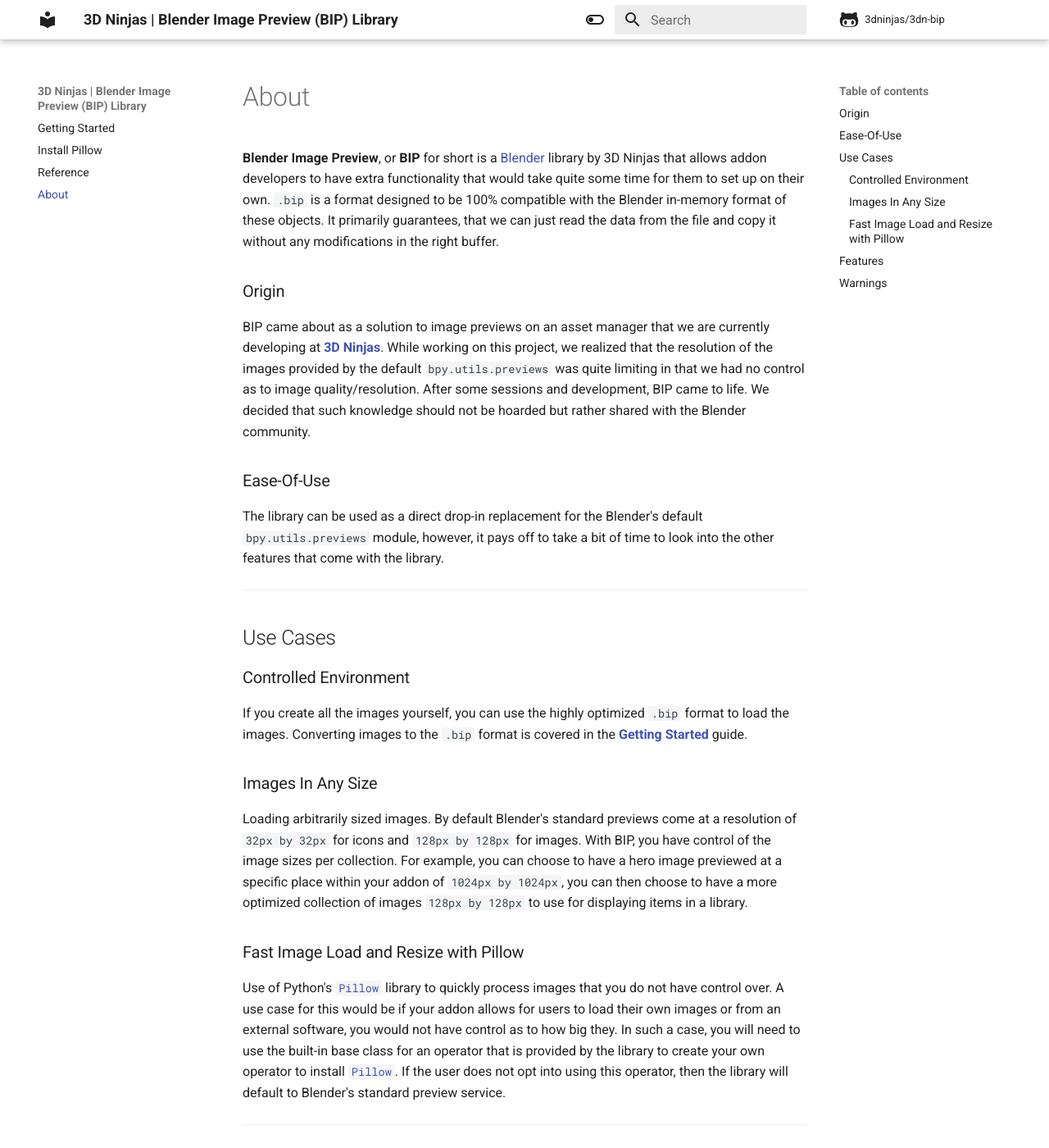
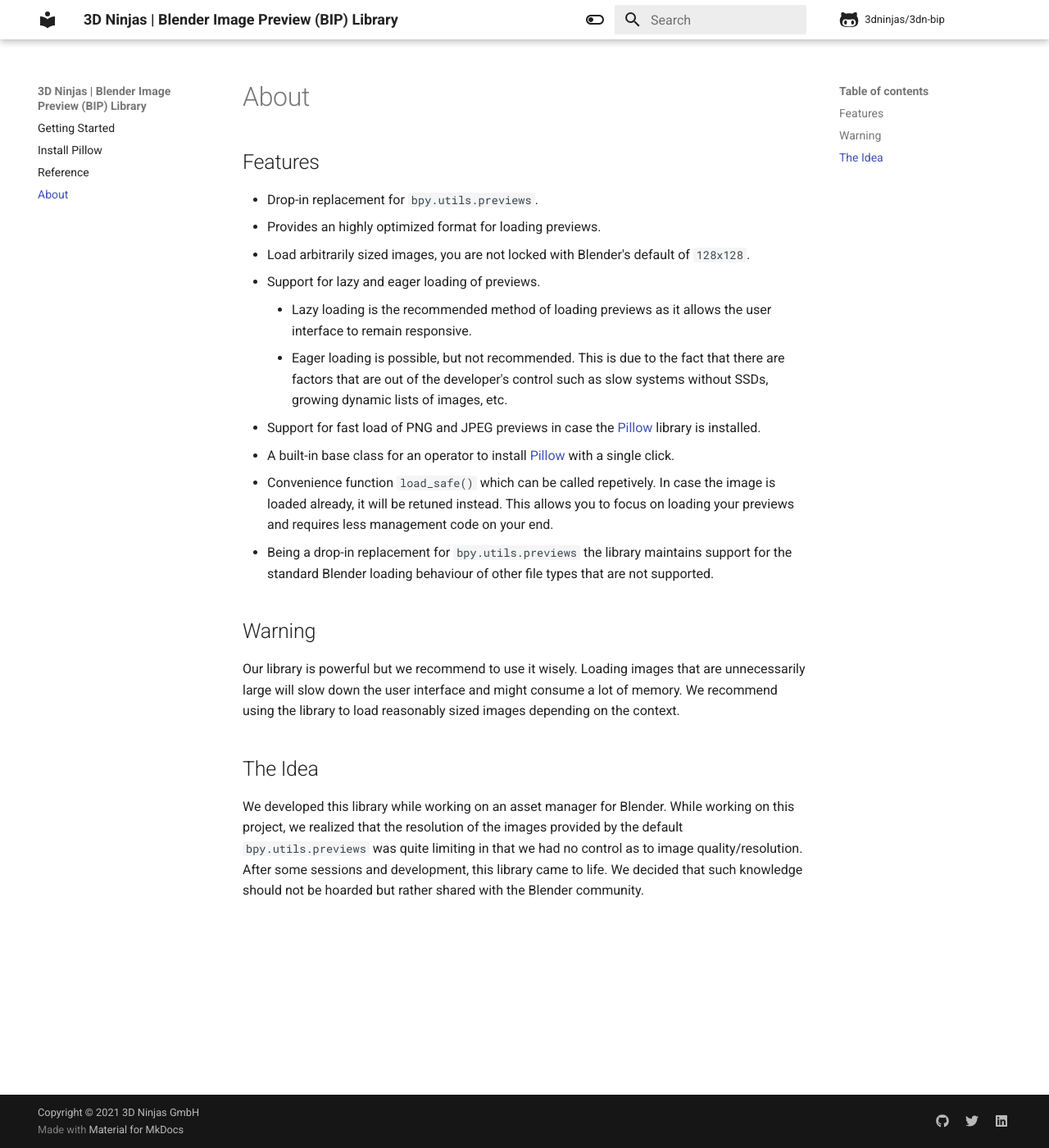
Before and after one commit to bonjorno7/3dn-bip, an MkDocs documentation site: the page built from docs/about.md, in a window 1280 px wide and 1400 px high. Shown: the whole window at 82% size. Built offline with MkDocs 1.6.1 and Material for MkDocs 9.7.7, drawn with Linux system fonts in a browser that asks for light colours; comment, search, counter and statistics services are not loaded; some of the changed text lies outside the part shown.

Commit message:
finetune

```diff
--- a/docs/about.md
+++ b/docs/about.md
@@ -1,99 +1,22 @@
 # About
-
-**Blender Image Preview**, or **BIP** for short is a
-[Blender](https://blender.org) library by 3D Ninjas that allows addon developers
-to have extra functionality that would take quite some time for them to set up
-on their own. `.bip` is a format designed to be 100% compatible with the Blender
-in-memory format of these objects. It primarily guarantees, that we can just
-read the data from the file and copy it without any modifications in the right
-buffer.
-
-### Origin
-
-BIP came about as a solution to image previews on an asset manager that we are
-currently developing at **[3D Ninjas](https://3dninjas.io)**. While working on
-this project, we realized that the resolution of the images provided by the
-default `bpy.utils.previews` was quite limiting in that we had no control as to
-image quality/resolution. After some sessions and development, BIP came to life.
-We decided that such knowledge should not be hoarded but rather shared with the
-Blender community.
-
-### Ease-Of-Use
-
-The library can be used as a direct drop-in replacement for the Blender's
-default `bpy.utils.previews` module, however, it pays off to take a bit of time
-to look into the other features that come with the library.
-
----
-
-## Use Cases
-
-### Controlled Environment
-
-If you create all the images yourself, you can use the highly optimized `.bip`
-format to load the images. Converting images to the `.bip` format is covered in
-the **[Getting Started](index.md)** guide.
-
-### Images In Any Size
-
-Loading arbitrarily sized images. By default Blender's standard previews
-come at a resolution of `32px by 32px` for icons and `128px by 128px` for
-images. With BIP, you have control of the image sizes per collection. For
-example, you can choose to have a hero image previewed at a specific place
-within your addon of `1024px by 1024px`, you can then choose to have a more
-optimized collection of images `128px by 128px` to use for displaying items in
-a library.
-
-### Fast Image Load and Resize with Pillow
-
-Use of Python's [`Pillow`](https://pypi.org/project/Pillow/) library to
-quickly process images that you do not have control over. A use case for this
-would be if your addon allows for users to load their own images or from an
-external software, you would not have control as to how big they. In such a
-case, you will need to use the built-in base class for an operator that is
-provided by the library to create your own operator to install
-[`Pillow`](https://pypi.org/project/Pillow/). If the user does not opt into
-using this operator, then the library will default to Blender's standard preview
-service.
-
----
 
 ## Features
 
--   Drop-in replacement for the standard Blender preview library
-    `(bpy.utils.previews)`.
--   Use of an optimized format for loading previews.
--   Load arbitrarily sized images, you are not locked with Blender's default
-    maximum of `256px by 256px`.
--   Support for lazy and eager loading of previews.
+- Drop-in replacement for `bpy.utils.previews`.
+- Provides an highly optimized format for loading previews.
+- Load arbitrarily sized images, you are not locked with Blender's default of `128x128`.
+- Support for lazy and eager loading of previews.
+    - Lazy loading is the recommended method of loading previews as it allows the user interface to remain responsive.
+    - Eager loading is possible, but not recommended. This is due to the fact that there are factors that are out of the developer's control such as slow systems without SSDs, growing dynamic lists of images, etc.
+- Support for fast load of PNG and JPEG previews in case the [Pillow](https://pypi.org/project/Pillow/) library is installed.
+- A built-in base class for an operator to install [Pillow](https://pypi.org/project/Pillow/) with a single click.
+- Convenience function `load_safe()` which can be called repetively. In case the image is loaded already, it will be retuned instead. This allows you to focus on loading your previews and requires less management code on your end.
+- Being a drop-in replacement for `bpy.utils.previews` the library maintains support for the standard Blender loading behaviour of other file types that are not supported.
 
-    -   Lazy loading is the recommended method of loading previews as it allows
-        the interface to remain responsive.
-    -   Eager loading also comes built into the library but is not recommended,
-        this is due to the fact that there are factors that are out of the
-        developer's control such as slow systems without SSDs, growing dynamic
-        lists of images, etc.
+## Warning
 
--   Support for loading previews that are out of your control with the use of
-    the [`Pillow`](https://pypi.org/project/Pillow/) library. The library comes
-    with a built-in base class for an operator for you to create your own
-    operator to install [`Pillow`](https://pypi.org/project/Pillow/). How to
-    take advantage of this is covered in **[Getting Started](index.md)**.
+ Our library is powerful but we recommend to use it wisely. Loading images that are unnecessarily large will slow down the user interface and might consume a lot of memory. We recommend using the library to load reasonably sized images depending on the context.
 
--   Pre-set safety when loading previews, instead of using the `load()` method,
-    you can opt to use the `load_safe()` method. The same is the case for the
-    `new()` method. This allows you to focus on loading your previews and less
-    on whether you need to provide a safety check.
+## The Idea
 
--   Being a drop-in replacement for `bpy.utils.previews` the library maintains
-    support for the standard Blender loading behaviour of other file types that
-    are not compatible with `BIP`. Their items are in the enum
-    `[‘MOVIE’, ‘BLEND’, ‘FONT’]`. This is covered in the
-    [`API Reference`](reference.md).
-
-## Warnings
-
--   BIP is powerful but it's also wise to practice discretion, loading images
-    that are unnecessarily large is not recommended, we recommend using the
-    library to load reasonably sized images or single large images depending on
-    context.
+We developed this library while working on an asset manager for Blender. While working on this project, we realized that the resolution of the images provided by the default `bpy.utils.previews` was quite limiting in that we had no control as to image quality/resolution. After some sessions and development, this library came to life. We decided that such knowledge should not be hoarded but rather shared with the Blender community.
```
